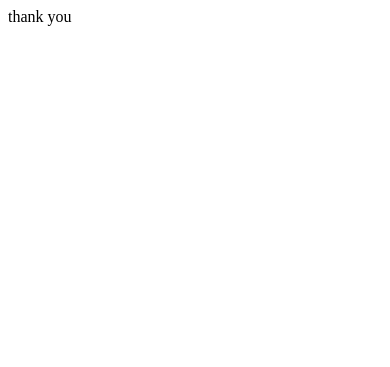
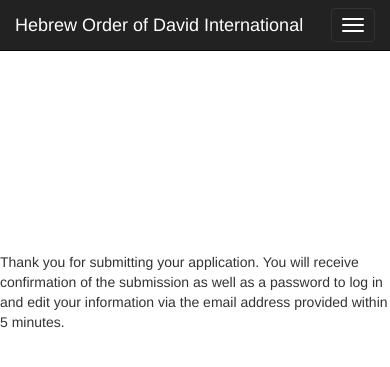
Before and after one commit to dhosterman/hebrew_order_david, a Django app: page /application/thank_you/ in a window 390 px wide; the page is wider, and only the part inside the window is pictured. Before the commit the part shown is almost empty. Shown: the top 367 px of that part. Run offline with Django 3.2, Linux system fonts and the light colour scheme; parts of the project's set-up code (start-up, migrations or seed data) failed here and were passed over; some libraries are stand-ins or nearby versions.

Commit message:
add content to thank you page

```diff
--- a/application/templates/thank_you.html
+++ b/application/templates/thank_you.html
@@ -1 +1,16 @@
-thank you
+{% extends "layout.html" %}
+{% load bootstrap3 %}
+
+{% block body %}
+
+<div class="row" style="margin-top:251px">
+    <div class="col-sm-2"></div>
+    <div class="col-sm-8">
+        <p>Thank you for submitting your application. You will receive confirmation
+        of the submission as well as a password to log in and edit your information
+        via the email address provided within 5 minutes.</p>
+    </div>
+    <div class="col-sm-2"></div>
+</div>
+
+{% endblock body %}
```
